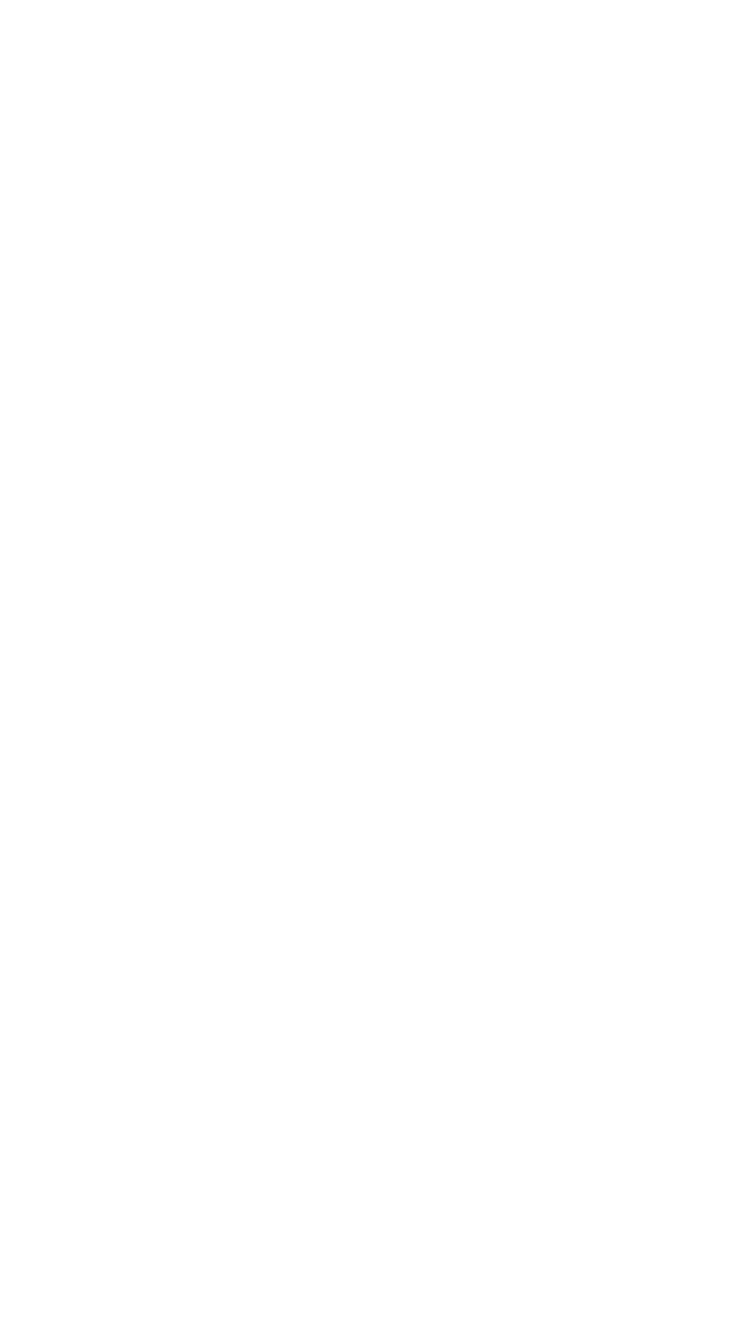
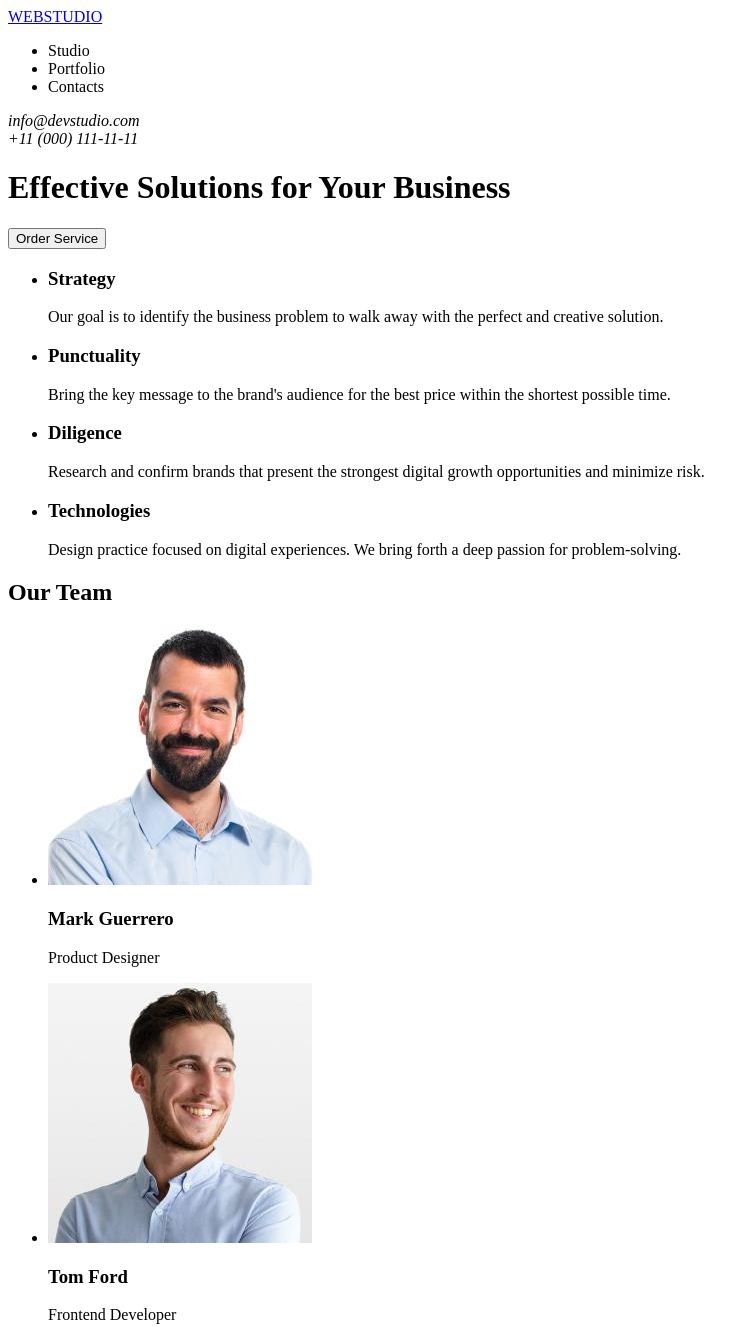
Before and after one commit to natzawadzka/goit-markup-hw-01, a plain HTML site: page index.html in a window 1280 px wide. Shown: the top 1327 px of the page, without its empty margins (0-754 px from the left). Before the commit the page ends 800 px from the top, so only its background shows below. Drawn offline with Linux system fonts and the light colour scheme.

Commit message:
homework_1

```diff
--- a/index.html
+++ b/index.html
@@ -3,7 +3,111 @@
   <head>
     <meta charset="UTF-8" />
     <meta name="viewport" content="width=device-width, initial-scale=1.0" />
-    <title>Document</title>
+    <title>Webstudio</title>
   </head>
-  <body></body>
 </html>
+
+<body>
+  <header>
+    <a href="./index.html">WEBSTUDIO</a>
+    <nav>
+      <ul>
+        <li>Studio</li>
+        <li>Portfolio</li>
+        <li>Contacts</li>
+      </ul>
+    </nav>
+    <address>
+      info@devstudio.com <br />
+      +11 (000) 111-11-11
+    </address>
+  </header>
+
+  <main>
+    <h1>Effective Solutions for Your Business</h1>
+    <button type="button">Order Service</button>
+    <ul>
+      <li>
+        <h3>Strategy</h3>
+        <p>
+          Our goal is to identify the business problem to walk away with the
+          perfect and creative solution.
+        </p>
+      </li>
+
+      <li>
+        <h3>Punctuality</h3>
+        <p>
+          Bring the key message to the brand's audience for the best price
+          within the shortest possible time.
+        </p>
+      </li>
+      <li>
+        <h3>Diligence</h3>
+        <p>
+          Research and confirm brands that present the strongest digital growth
+          opportunities and minimize risk.
+        </p>
+      </li>
+      <li>
+        <h3>Technologies</h3>
+        <p>
+          Design practice focused on digital experiences. We bring forth a deep
+          passion for problem-solving.
+        </p>
+      </li>
+    </ul>
+    <h2>Our Team</h2>
+    <ul>
+      <li>
+        <img
+          src="./images/Mark_Guerrero.jpg"
+          alt="Mark Guerrero
+Product Designer"
+          width="264"
+        />
+
+        <h3>Mark Guerrero</h3>
+        <p>Product Designer</p>
+      </li>
+
+      <li>
+        <img
+          src="./images/Tom_Ford.jpg"
+          alt="Tom Ford
+Frontend Developer"
+          width="264"
+        />
+        <h3>Tom Ford</h3>
+        <p>Frontend Developer</p>
+        <img
+          src="./images/Camila_Garcia.jpg"
+          alt="Camila Garcia Marketing"
+          width="264"
+        />
+      </li>
+
+      <li>
+        <h3>Camila Garcia</h3>
+        <p>Marketing</p>
+        <img
+          src="./images/Daniel_Wilson.jpg"
+          alt="Daniel Wilson UI Designer"
+          width="264"
+        />
+      </li>
+      <li>
+        <h3>Daniel Wilson</h3>
+        <p>UI Designer</p>
+      </li>
+    </ul>
+  </main>
+
+  <footer>
+    <a href="./index.html">WEBSTUDIO</a>
+    <p>
+      Increase the flow of customers and sales for your business with digital
+      marketing & growth solutions.
+    </p>
+  </footer>
+</body>
```
Also changed, not shown: images/Camila_Garcia.jpg (added), images/Daniel_Wilson.jpg (added), images/Mark_Guerrero.jpg (added), images/Tom_Ford.jpg (added).
